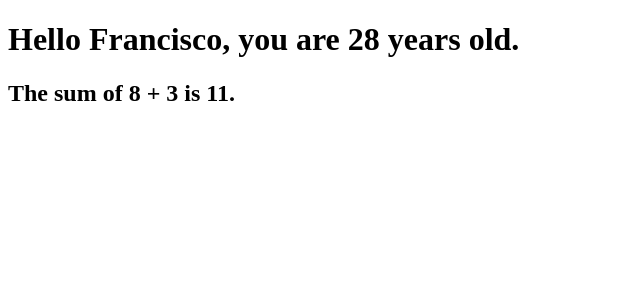
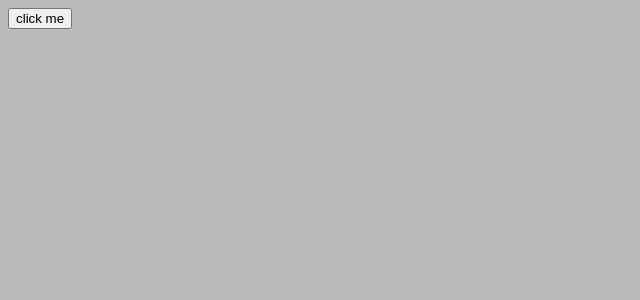
Before and after one commit to FranciscoAraujo95/angular-basico, an Angular app: page / in a window 1280 px wide. Shown: the top 300 px of the page, without its empty margins (0-640 px from the left). Built offline with nearby package versions, Linux system fonts and the light colour scheme.

Commit message:
Created component02 and worked with event binding

```diff
--- a/src/app/app.component.html
+++ b/src/app/app.component.html
@@ -1 +1 @@
-<app-component01></app-component01>
+<app-component02></app-component02>
--- a/src/app/app.component.ts
+++ b/src/app/app.component.ts
@@ -1,11 +1,12 @@
 import { Component } from '@angular/core';
 import { RouterOutlet } from '@angular/router';
 import {Component01Component} from "./component01/component01.component";
+import {Component02Component} from "./component02/component02.component";
 
 @Component({
   selector: 'app-root',
   standalone: true,
-  imports: [RouterOutlet, Component01Component],
+  imports: [RouterOutlet, Component01Component, Component02Component],
   templateUrl: './app.component.html',
   styleUrl: './app.component.css'
 })
--- /dev/null
+++ b/src/app/component02/component02.component.html
@@ -0,0 +1 @@
+<button (click)="message()">click me</button>
--- /dev/null
+++ b/src/app/component02/component02.component.ts
@@ -0,0 +1,17 @@
+import {Component} from '@angular/core';
+
+@Component({
+  selector: 'app-component02',
+  standalone: true,
+  imports: [],
+  templateUrl: './component02.component.html',
+  styleUrl: './component02.component.css'
+})
+export class Component02Component {
+
+  //Function to print a message
+  message() {
+    alert("Hello World!")
+  }
+
+}
--- a/src/styles.css
+++ b/src/styles.css
@@ -1 +1,4 @@
 /* You can add global styles to this file, and also import other style files */
+body {
+  background: #bbb;
+}
```
Also changed, not shown: src/app/component02/component02.component.css (added), 1 other file (tests, documents, lock files or other folders).
